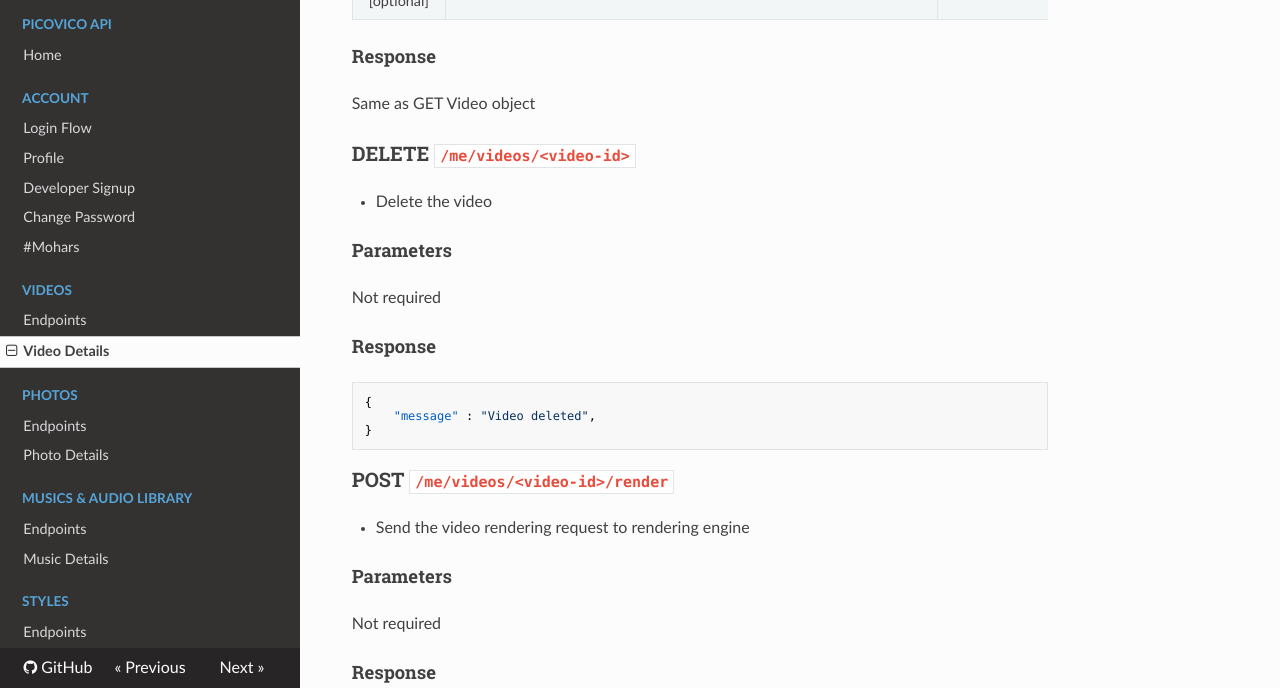
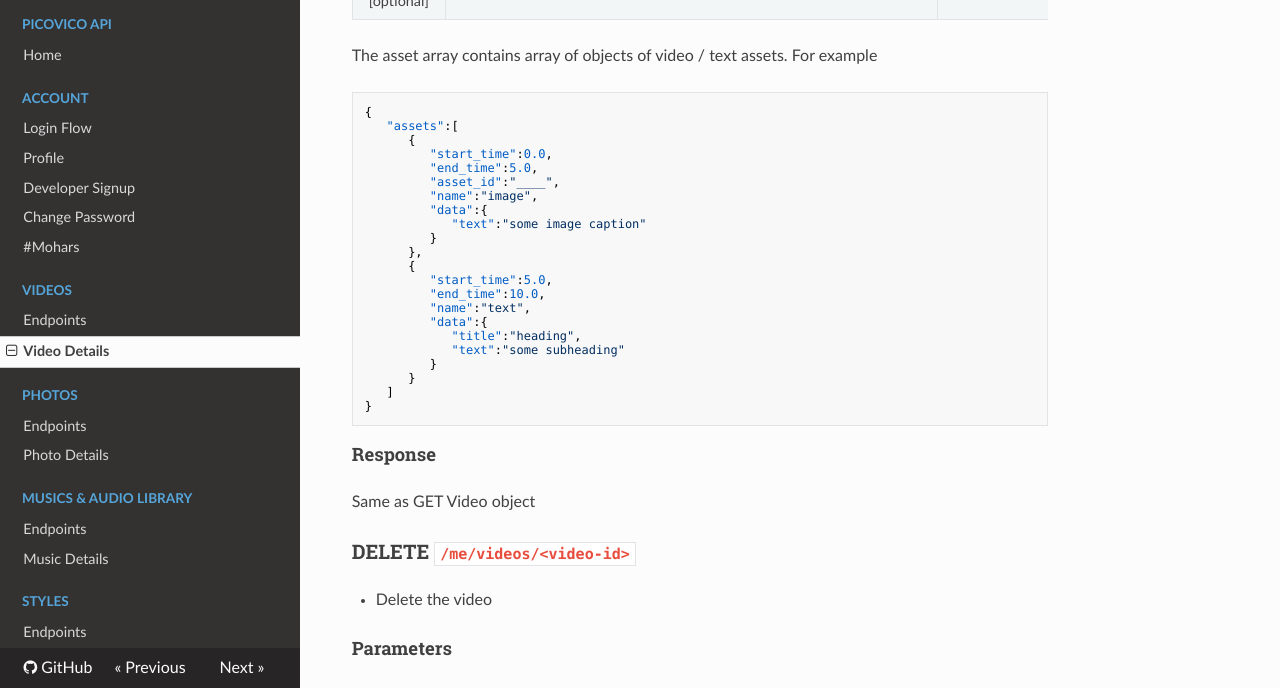
Before and after one commit to picovico/apidocs, an MkDocs documentation site: the page built from docs/videos/details.md, in a window 1280 px wide and 900 px high, scrolled down 2547 px, cut to the strip 212-900 px from the top of the window. Built offline with MkDocs 1.6.1, drawn with Linux system fonts in a browser that asks for light colours; nearby versions of some CDN libraries; old or Windows-style settings are respelled for this version of MkDocs.

Commit message:
asset definition array included

````diff
--- a/docs/videos/details.md
+++ b/docs/videos/details.md
@@ -131,6 +131,33 @@ authorization.
 | `quality`   [optional]  |   String (eg. 360)     |   set quality |
 | `assets`    [optional]  |   Array of frames object     |   set assets |
 
+The asset array contains array of objects of video / text assets.
+For example
+```
+{
+   "assets":[
+      {
+         "start_time":0.0,
+         "end_time":5.0,
+         "asset_id":"____",
+         "name":"image",
+         "data":{
+            "text":"some image caption"
+         }
+      },
+      {
+         "start_time":5.0,
+         "end_time":10.0,
+         "name":"text",
+         "data":{
+            "title":"heading",
+            "text":"some subheading"
+         }
+      }
+   ]
+}
+```
+
 #### Response
 Same as GET Video object
 
````
